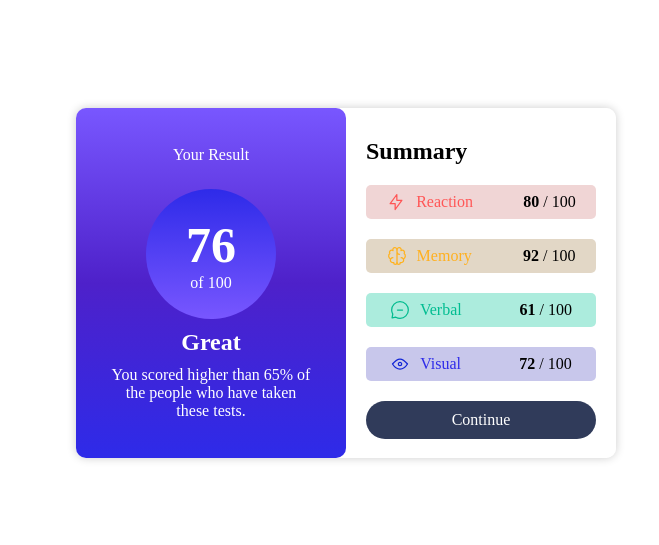
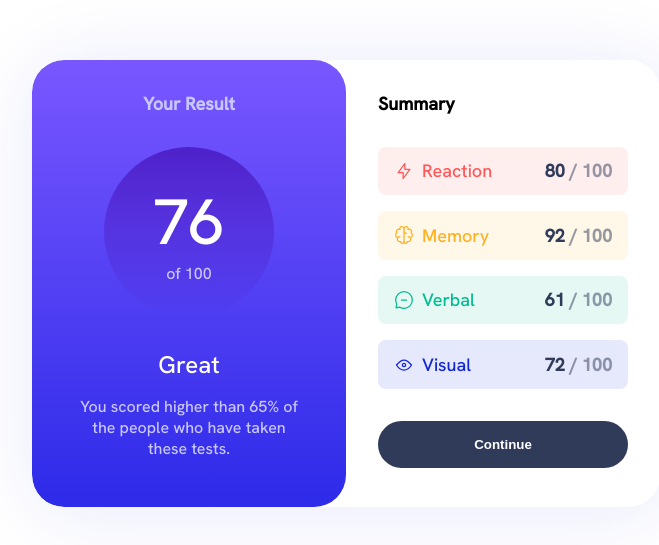
Before and after one commit to Khalid-R-Salis/results-summary-component-main-ass5, a plain HTML site: page index.html in a window 1280 px wide. Shown: the part 117-662 px from the top of the page, without its empty margins (294-953 px from the left). Drawn offline with Linux system fonts and the light colour scheme.

Commit message:
add corrections

```diff
--- a/index.html
+++ b/index.html
@@ -9,69 +9,73 @@
       rel="icon"
       type="image/png"
       sizes="32x32"
-      href="./assets/images/favicon-32x32.png"
+      href="./images/favicon-32x32.png"
     />
+
+    <!-- Stylesheets -->
     <link rel="stylesheet" href="styles/style.css" />
 
     <title>Frontend Mentor | Results summary component</title>
   </head>
   <body>
-    <div class="container">
-      <div class="left">
-        <p id="only">Your Result</p>
-        <div class="circuler">
-          <h1>76</h1>
-          <p>of 100</p>
-        </div>
-        <h2>Great</h2>
-        <p>
+    <header class="sr-only">
+      <h1>Summary Card</h1>
+    </header>
+    <main class="main">
+      <article class="card">
+        <section class="result">
+          <h2>Your Result</h2>
+          <p class="circular">
+            <span class="score">76</span>
+            <span>of 100</span>
+          </p>
+          <p class="great">Great</p>
+          <p class="score-summary">
             You scored higher than 65% of the people who have taken these tests.
           </p>
-      </div>
-      <!-- end-left -->
-      <div class="right">
+        </section>
+
+        <section class="summary">
           <h2>Summary</h2>
-        <div class="element1">
-          <div class="s-lft">
+
+          <ul class="summary-list">
+            <li class="summary-list-item">
+              <div class="item-left">
                 <img src="images/icon-reaction.svg" alt="" />
                 <p>Reaction</p>
               </div>
-          <p><span>80</span> / 100</p>
-        </div>
-
-        <div class="element2">
-          <div class="s-lft">
+              <p>80<span class="item-score"> / 100</span></p>
+            </li>
+            <li class="summary-list-item">
+              <div class="item-left">
                 <img src="images/icon-memory.svg" alt="" />
                 <p>Memory</p>
               </div>
-          <p><span>92</span> / 100</p>
-        </div>
-
-        <div class="element3">
-          <div class="s-lft">
+              <p>92<span class="item-score"> / 100</span></p>
+            </li>
+            <li class="summary-list-item">
+              <div class="item-left">
                 <img src="images/icon-verbal.svg" alt="" />
                 <p>Verbal</p>
               </div>
-          <p><span>61</span> / 100</p>
-        </div>
-
-        <div class="element4">
-          <div class="s-lft">
+              <p>61<span class="item-score"> / 100</span></p>
+            </li>
+            <li class="summary-list-item">
+              <div class="item-left">
                 <img src="images/icon-visual.svg" alt="" />
                 <p>Visual</p>
               </div>
-          <p><span>72</span> / 100</p>
-        </div>
+              <p>72<span class="item-score"> / 100</span></p>
+            </li>
+          </ul>
 
           <!-- btn -->
-        <div class="btn">
-          <a href="#"><p>Continue</p></a>
-        </div>
+          <button class="btn">Continue</button>
 
           <!-- end of right -->
-      </div>
-
-      <!-- end container -->
-    </div>
+        </section>
+      </article>
+    </main>
+    <footer></footer>
   </body>
 </html>
--- a/styles/style.css
+++ b/styles/style.css
@@ -1,42 +1,64 @@
-:root{
-    /* ## Colors */
+/* CSS Variables */
+:root {
+  /* Colors */
 
-/* ### Primary */
+  /* Primary */
   --light-red: hsl(0, 100%, 67%);
---orangey-yellow: hsl(39, 100%, 56%);
+  --orange-yellow: hsl(39, 100%, 56%);
   --green-teal: hsl(166, 100%, 37%);
   --cobalt-blue: hsl(234, 85%, 45%);
 
-/* ## Gradients */
+  /* List Background Color */
+  --bg-light-red: hsla(0, 100%, 67%, 0.1);
+  --bg-orange-yellow: hsla(39, 100%, 56%, 0.1);
+  --bg-green-teal: hsla(166, 100%, 37%, 0.1);
+  --bg-cobalt-blue: hsla(234, 85%, 45%, 0.1);
+
+  /* Gradients */
   /* (background) */
   --light-slate-blue: hsl(252, 100%, 67%);
   /* (background) */
---ight-royal-blue: hsl(241, 81%, 54%);
+  --light-royal-blue: hsl(241, 81%, 54%);
   /*(circle)*/
---violetblue: hsla(256, 72%, 46%, 1);
+  --violet-blue: hsla(256, 72%, 46%, 1);
   /* (circle) */
   --persian-blue: hsla(241, 72%, 46%, 0);
 
-/* ### Neutral */
+  /* Neutral */
   --white: hsl(0, 0%, 100%);
   --pale-blue: hsl(221, 100%, 96%);
   --light-lavender: hsl(241, 100%, 89%);
   --dark-gray-blue: hsl(224, 30%, 27%);
 }
+
+/* Reset */
 * {
   box-sizing: border-box;
   margin: 0;
   padding: 0;
 }
 
-  body {
-    min-height: 100vh; /* Ensure the body covers the full viewport height */
-    display: flex;
-    align-items: center;
-    justify-content: center;
-    font-size: 16px;
+/* Base Styles */
+@font-face {
+  font-family: 'Hanken Grotesk';
+  src: url('../assets/fonts/HankenGrotesk-VariableFont_wght.ttf');
+  font-weight: 500;
 }
 
+body {
+  min-height: 100vh;
+  font-size: 1.125rem;
+  font-family: 'Hanken Grotesk', sans-serif;
+  background-color: var(--orangey-yellow);
+}
+
+h1,
+h2 {
+  font-size: 1.125rem;
+  font-weight: bold;
+}
+
+/* Utility Classes */
 .container {
   display: flex;
   justify-content: center;
@@ -47,157 +69,208 @@
   box-shadow: 0 0 10px rgba(0, 0, 0, 0.2);
 }
 
+.sr-only {
+  position: absolute;
+  width: 1px;
+  height: 1px;
+  padding: 0;
+  margin: -1px;
+  overflow: hidden;
+  clip: rect(0, 0, 0, 0);
+  white-space: nowrap;
+  border: 0;
+}
 
-  .left {
+/* Desktop Styles */
+.main {
+  min-height: 100vh;
   display: flex;
-    flex-direction: column;
+  align-items: center;
   justify-content: center;
-    align-items: center;
+}
+
+.card {
+  display: flex;
+  width: 628px;
+  background-color: var(--white);
+  border-radius: 2rem;
+  overflow: hidden;
+  box-shadow: 4px 4px 80px var(--bg-cobalt-blue);
+}
+
+.card > section {
+  flex-basis: 50%;
+}
+
+.result {
+  text-align: center;
+  padding-block: 2rem;
+  padding-inline: 2.5rem;
   background: linear-gradient(
     to bottom,
-        hsl(252, 100%, 67%),  /* Top color */
-        hsla(256, 72%, 46%, 1) 50%, /* Middle-top color at 50% */
-        hsl(241, 81%, 54%) /* Bottom color */
+    var(--light-slate-blue) 1%,
+    var(--light-royal-blue) 99%
   );
-    border-radius: 10px;
-    height: 350px;
-    text-align: center;
-    width: 270px;
-    color: white;
+  border-radius: 2rem;
+  color: var(--light-lavender);
+  font-size: 1rem;
 }
-  .circuler{
+
+.result h2 {
+  color: var(--light-lavender);
+}
+
+.circular {
   display: flex;
   flex-direction: column;
   align-items: center;
   justify-content: center;
   background: linear-gradient(
     to bottom,
-        hsl(241, 81%, 54%),  /* Top color */
-        hsl(252, 100%, 67%)  /* Bottom color */
+    var(--violet-blue),
+    var(--persian-blue)
   );
   border-radius: 50%;
-    width: 130px;
-    height: 130px;
+  width: 170px;
+  height: 170px;
   padding: 10px;
-    margin-top: 20px 0;
+  margin: 2rem auto;
+}
 
+.score {
+  font-size: 4rem;
+  color: var(--white);
 }
-  #only{
 
-    margin-bottom: 25px;
+.great {
+  font-size: 1.5rem;
+  color: var(--white);
 }
-  .circuler h1{
-    font-size: 50px;
+
+.score-summary {
+  margin-block: 1rem;
 }
-  .container h2{
-    padding: 10px 0;
+
+.summary {
+  background-color: var(--white);
+  border-radius: 10px;
+  padding-block: 2rem;
+  padding-inline: 2rem;
 }
-  .left p{
-    width: 200px;
+
+.summary-list {
+  margin-top: 2rem;
+  width: 250px;
 }
-  .lft{
+
+.summary-list-item {
+  display: flex;
+  justify-content: space-between;
+  align-items: center;
+  padding-block: 0.8rem;
+  padding-inline: 1rem;
+  border-radius: 0.5rem;
+}
+
+.summary-list-item:not(:first-child) {
+  margin-top: 1rem;
+}
+
+.summary-list-item:first-child {
+  background-color: var(--bg-light-red);
+}
+
+.summary-list-item:nth-child(2) {
+  background-color: var(--bg-orange-yellow);
+}
+
+.summary-list-item:nth-child(3) {
+  background-color: var(--bg-green-teal);
+}
+
+.summary-list-item:nth-child(4) {
+  background-color: var(--bg-cobalt-blue);
+}
+
+.summary-list-item .item-left {
   display: flex;
   align-items: center;
-    justify-content: center;
+  column-gap: 0.5rem;
 }
-.right{
-    text-align: left;
-    background-color: white;
-    height: 350px;
-    border-radius: 10px;
-    padding: 20px;
-    width: 270px;
+
+.summary-list-item:first-child .item-left p {
+  color: var(--light-red);
 }
-  .s-lft{
-    display: flex;
-    justify-content: center;
-    align-items: center;
-    padding-right: 50px;
+
+.summary-list-item:nth-child(2) .item-left p {
+  color: var(--orange-yellow);
 }
-  .s-lft img{
-    padding-right:10px;
-  }
-  .element1 .s-lft :nth-child(2) {
-    color:var(--light-red);
-  }
-  .element2 .s-lft :nth-child(2) {
-    color:var(--orangey-yellow)
-  }
-  .element3 .s-lft :nth-child(2) {
+
+.summary-list-item:nth-child(3) .item-left p {
   color: var(--green-teal);
 }
-  .element4 .s-lft :nth-child(2) {
-    color: var(--ight-royal-blue);
+
+.summary-list-item:nth-child(4) .item-left p {
+  color: var(--cobalt-blue);
 }
-  span{
-    font-weight: bold;
+
+.summary-list-item > p {
+  color: var(--dark-gray-blue);
+  font-weight: 800;
 }
-.element1{
-    display: flex;
-    justify-content: space-around;
-    align-items: center;
-    background-color:hsl(0, 48%, 89%);
-    border-radius: 5px;
-    padding: 7px 20px;
-    margin-bottom: 10px;
-    margin-top: 10px;
+
+.summary-list-item > p > .item-score {
+  opacity: 0.5;
 }
-.element2{
-    display: flex;
-    justify-content: space-around;
-    align-items: center;
-    background-color:hsl(38, 32%, 83%);
-    border-radius: 5px;
-    padding: 7px 20px;
-    margin-bottom: 10px;
-    margin-top: 20px;
-}
-.element3{
-    display: flex;
-    justify-content: space-around;
-    align-items: center;
-    background-color:hsl(166, 62%, 80%);
-    border-radius: 5px;
-    padding: 7px 20px;
-    margin-bottom: 10px;
-    margin-top: 20px;
-}
-.element4{
-    display: flex;
-    justify-content: space-around;
-    align-items: center;
-    background-color:hsl(242, 47%, 85%);
-    border-radius: 5px;
-    padding: 7px 20px;
-    margin-bottom: 10px;
-    margin-top: 20px;
-}
-.btn{
+
+.btn {
+  width: 100%;
+  margin-top: 2rem;
+  padding-block: 1rem;
+  border: none;
   text-align: center;
   text-decoration: none;
+  color: white;
+  font-weight: 700;
   background-color: var(--dark-gray-blue);
-    padding: 10px 0;
-    margin-top: 20px;
-    border-radius: 50px;
+  border-radius: 100px;
+  cursor: pointer;
+  transition: all 0.4s ease;
 }
-.btn a{
-    text-decoration: none;
-    color: white;
-}
-.btn:active{
-    color: white;
+
+.btn:hover {
   background: linear-gradient(
     to bottom,
-        hsl(252, 100%, 67%),  /* Top color */
-        hsla(256, 72%, 46%, 1) 50%, /* Middle-top color at 50% */
-        hsl(241, 81%, 54%) /* Bottom color */
+    var(--light-slate-blue),
+    var(--light-royal-blue)
   );
 }
-@media screen and (max-width: 768px) {
-    .container {
-      flex-direction: column;
-      margin-top: 10%;
-      margin-bottom: 10%;
+
+/* Mobile Styles */
+@media (max-width: 678px) {
+  .main {
+    align-items: start;
   }
 
+  .card {
+    width: 100%;
+    flex-direction: column;
+    border-radius: 0px;
+    box-shadow: none;
   }
+
+  .result {
+    border-top-right-radius: 0px;
+    border-top-left-radius: 0px;
+    padding-inline: 3rem;
+    padding-block: 1.5rem;
+  }
+
+  .circular {
+    margin: 1rem auto;
+  }
+
+  .summary-list {
+    width: 100%;
+  }
+}
```
Lines whose indentation alone changed are shown as unchanged.
